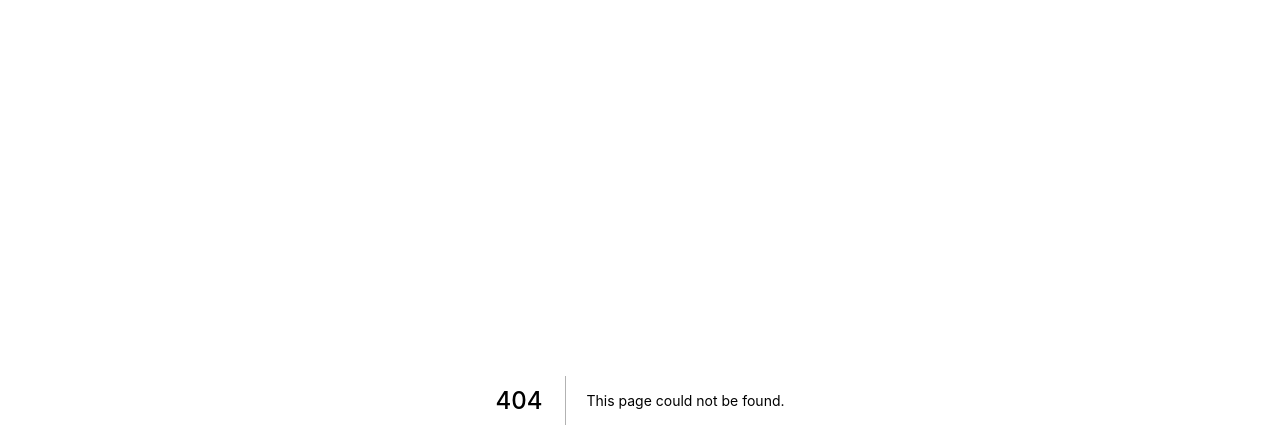
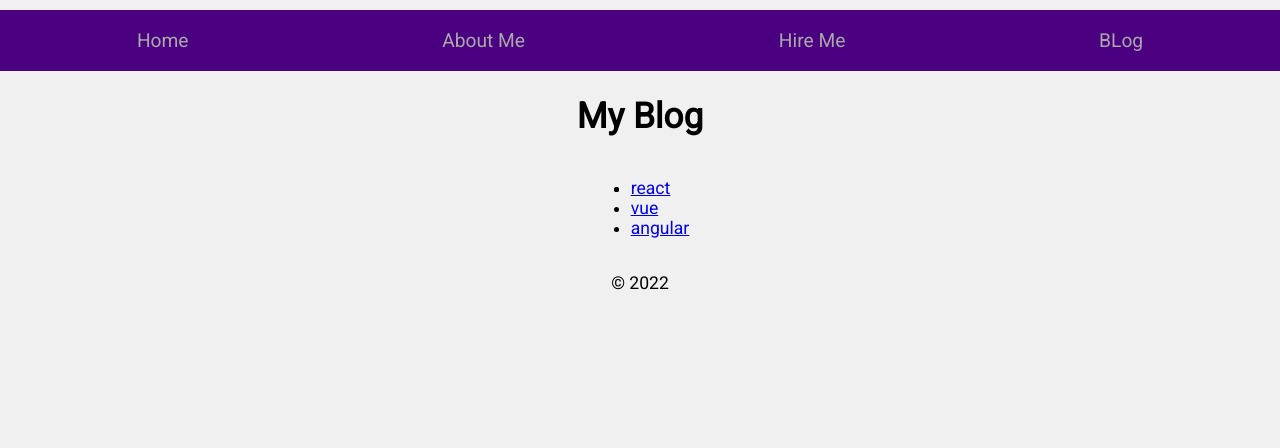
Before and after one commit to teten-nugraha/next-portofolio, a Next.js app: page /blog in a window 1280 px wide. Before the commit this address had no page. Shown: the top 448 px of the page. Built offline with nearby package versions, Linux system fonts and the light colour scheme; a small style sheet from the web is missing.

Commit message:
dinamic query

```diff
--- a/components/Layout.js
+++ b/components/Layout.js
@@ -21,6 +21,7 @@ export default ({ children, title }) => (
       <Link href="/"><a>Home</a></Link>
       <Link href="/about"><a>About Me</a></Link>
       <Link href="/hireme"><a>Hire Me</a></Link>
+      <Link href="/blog"><a>BLog</a></Link>
     </header>
     <h1>{title}</h1>
     {children}
--- /dev/null
+++ b/pages/blog.js
@@ -0,0 +1,23 @@
+import Layout from '../components/Layout';
+import Link from 'next/link';
+
+const PostLink = ({ title }) => (
+    <li>
+      <Link href={`/post?title=${title}`}>
+        <a>{title}</a>
+      </Link>
+    </li>
+);
+
+
+export default () => (
+  <Layout title="My Blog">
+    <ul>
+      <li>
+        <PostLink title="react" />
+        <PostLink title="vue" />
+        <PostLink title="angular" />
+      </li>
+    </ul>
+  </Layout>
+)
```
Also changed, not shown: pages/post.js (added, +9 -0 lines).
